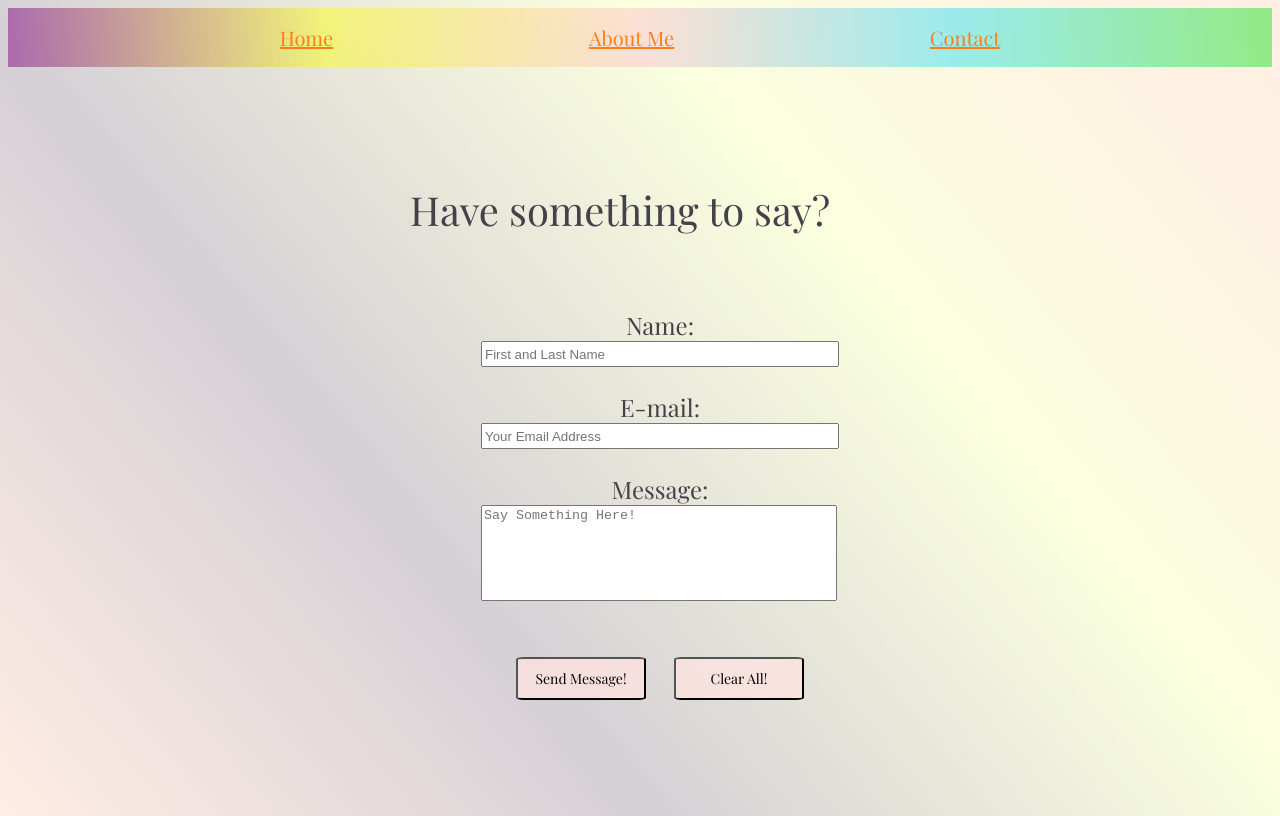
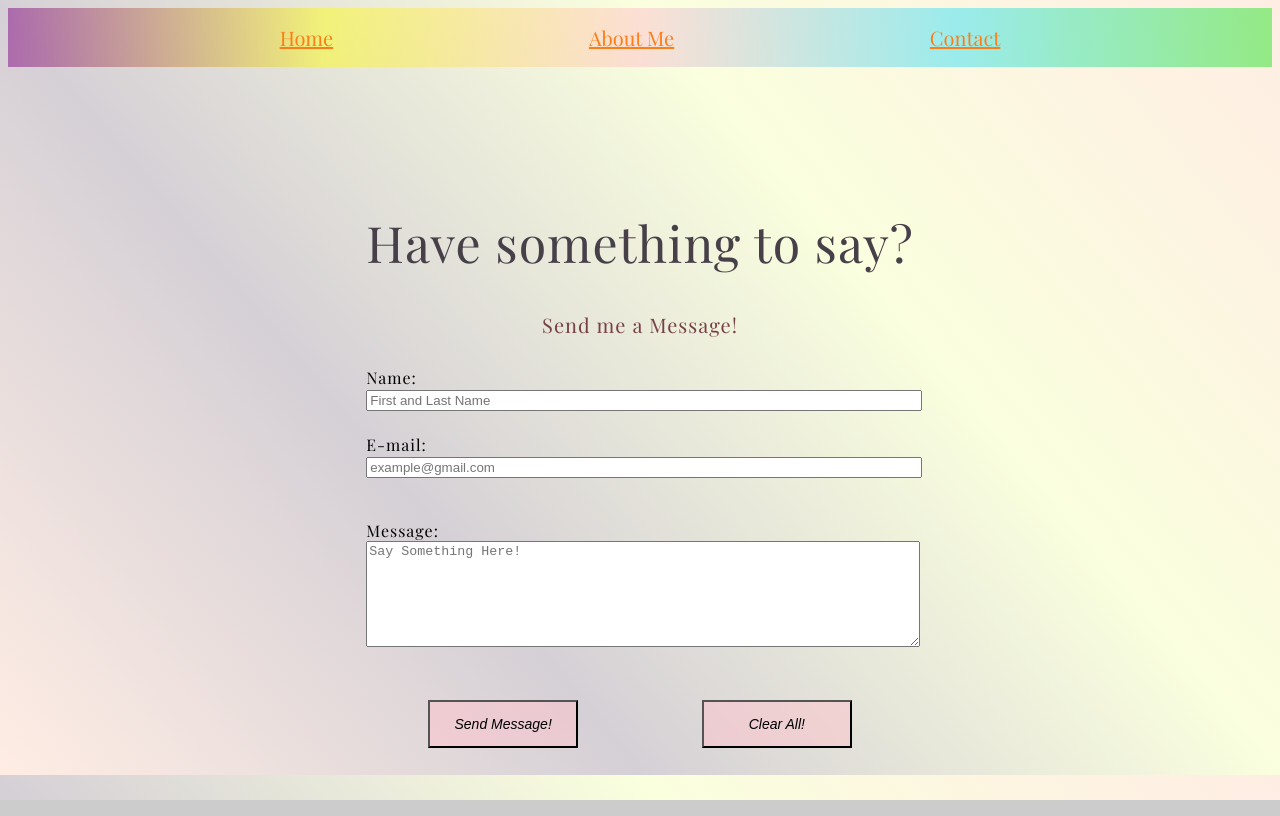
Before and after one commit to szabinakov/my-portfolio, a plain HTML site: page getintouch.html in a window 1280 px wide. Drawn offline with nearby package versions, Linux system fonts and the light colour scheme.

Commit message:
adding changes to contact page

```diff
--- a/getintouch.html
+++ b/getintouch.html
@@ -15,12 +15,40 @@
             <li><a href="getintouch.html" class="navbar">Contact</a></li>
         </ul>
     </nav>
+
     <section>
-    <h1> Have something to say? </h1>
+        <div class="topheader">
+            <h1>Have something to say?</h1>
+            <p>Send me a Message!</p>
+        </div>
+        <form class="box">
+            <div class="namediv">
+                <label for="name">Name: </label>
+                <input class="name" type="text" id="name" name='user_name' placeholder="First and Last Name">
+            </div>
+            <div class="maildiv">
+                <label for="mail">E-mail:</label>
+                <input class="mail" type="email" id="mail" name="user_email" placeholder="example@gmail.com">
+            </div>
+            <div class="msgdiv">
+                <label for="msg">Message:</label>
+                <textarea class="msg" id="msg" name="user_message" placeholder="Say Something Here!"></textarea>
+            </div>
+            <div class="submit">
+                <button id="submit" type="submit">Send Message!</button>
+            </div>
+            <div class="reset">
+                <button id="reset" type="reset">Clear All!</button>
+            </div>
+        </form>
+    </section>
 
 
-        <form id="myForm">
-            <ul>
+
+    <!-----
+    <section>
+            <h1> Have something to say? </h1>
+
                 <li class="form-input">
                     <label for="name">Name: </label>
                     <input class="name" type="text" id="name" name='user_name' placeholder="First and Last Name">
@@ -29,21 +57,19 @@
                     <label for="mail">E-mail:</label>
                     <input class="mail" type="email" id="mail" name="user_email" placeholder="Your Email Address">
                 </li>
-                <li class="form-input">
+                <li class="form-input-text">
                     <label for="msg">Message:</label>
                     <textarea class="msg" id="msg" name="user_message" placeholder="Say Something Here!"></textarea>
                 </li>
-                <div>
                 <li>
                     <button id="submit" type="submit">Send Message!</button>
                 </li>
                 <li>
                     <button id="reset" type="reset">Clear All!</button>
                 </li>
-                </div>
-            </ul>
-        </form>
+
     </section>
+    ---->
 
 
     <script>
--- a/getintouchstyle.css
+++ b/getintouchstyle.css
@@ -2,7 +2,7 @@ body {
     background-color: #cccccc;
     background-image: linear-gradient(230deg, #FFEDE4, #FAFFDE, #D5D0D6, #FFEDE4);
     font-family: Playfair Display;
-    height: 100vh;
+    height: 100%;
 }
 
 .ulnavbar {
@@ -26,69 +26,58 @@ body {
 
 
 section {
-  position: absolute;
-  height: 500px;
-  top: 0;
-  bottom: 0;
-  left: 0;
-  right: 0;
-  margin: auto;
+    display: grid;
+    grid-template-rows: 1fr 2fr;
+    justify-content: center;
+    margin-top: 100px;
+    letter-spacing: 1px;
+    height: 600px;
 }
-
-h1{
+.topheader {
     display: flex;
-    justify-content: center;
+    flex-direction: column;
     text-align: center;
-    font-size: 40px;
+}
+h1 {
+    font-size: 50px;
+    margin-bottom: 15px;
+    color: #474049;
     font-weight: lighter;
-    margin-right: 1em;
-    color: #474049;
 }
-#myForm {
-    display: flex;
-    justify-content: center;
+p {
+    font-size: 20px;
+    color: #764046;
+    font-weight: lighter;
 }
-ul {
-    color: #474049;
-    list-style: none;
+.box {
+    display: grid;
+    grid-template-columns: 1fr 1fr;
+    grid-template-rows: 1fr 1fr 3fr 1fr;
 }
-.form-input {
-    font-size: 24px;
-    margin-top:1em;
-}
-label {
-    display: flex;
-    justify-content: center;
+.namediv, .maildiv, .msgdiv {
+    grid-column: 1/3;
 }
 .name, .mail, .msg {
-    display: flex;
-    justify-content: center;
-    width: 350px;
+    width: 100%;
 }
-
-.name, .mail {
-    height: 20px;
-}
-.msg {
-    height: 90px;
+.msgdiv{
+    margin-top: 20px;
 }
 textarea {
-    resize: none;
+    height: 100px;
 }
-
-div {
-    display: flex;
-    justify-content: center;
+.submit, .reset {
+    text-align: center;
 }
-
 button {
-    width: 130px;
-    margin: 1em;
-    margin-top: 4em;
-    padding: 10px;
-    background-color: rgba(255, 228, 225, 0.76);
+    padding: 1em;
+    width: 150px;
+    background-color: rgba(255, 192, 203, 0.473);
     font-size: 14px;
-    font-family: Playfair Display;
-    border-radius: 6%;
+    font-style: oblique;
+    cursor: pointer;
 
 }
+button:hover {
+
+}
```
